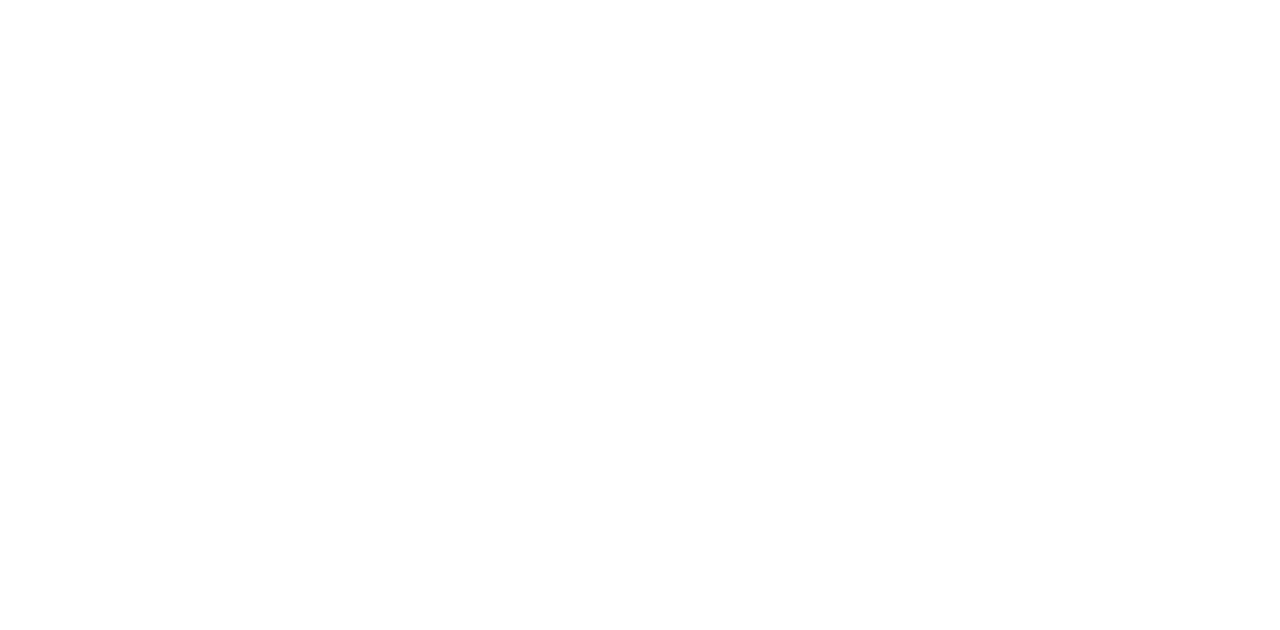
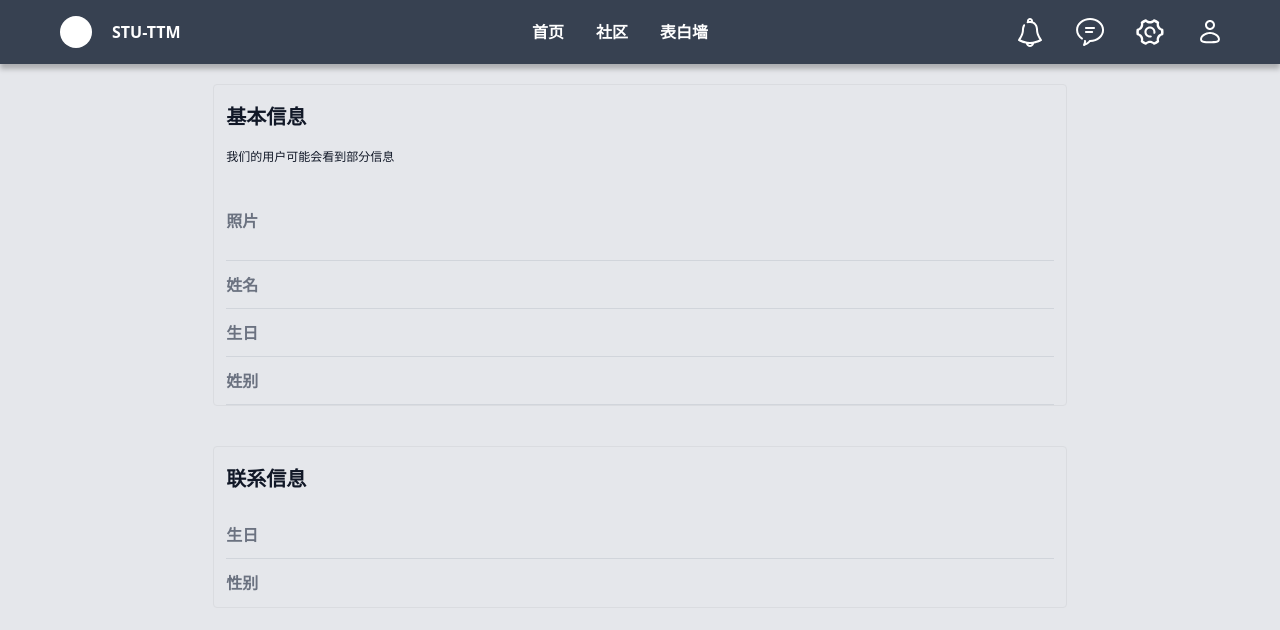
Before and after one commit to STU-TTM/TalkingToTheMoon-FrontEnd, a React (Create React App) app: page /personal in a window 1280 px wide. Before the commit this address had no page. Shown: the top 630 px of the page. Built offline with nearby package versions, Linux system fonts and the light colour scheme.

Commit message:
添加了个人信息页面，修改了utils的位置

```diff
--- a/src/App.js
+++ b/src/App.js
@@ -5,6 +5,7 @@ import CommunityListPage from "./pages/CommunityListPage";
 import Home from "./pages/Home";
 import { CSSTransition } from "react-transition-group";
 import MeetYou from "./pages/MeetYou";
+import Personal from "./pages/Personal";
 import MeetyouDetail from "./component/MeetyouDetail";
 
 export const ToastContext = React.createContext(undefined);
@@ -43,6 +44,7 @@ export default function App() {
           <Route path="/community" element={<CommunityListPage />}></Route>
           <Route path="/meetYou" element={<MeetYou />} />
           <Route path="/meetYou/:id" element={<MeetyouDetail />} />
+          <Route path="/personal" element={<Personal />} />
         </Routes>
       </ToastContext.Provider>
     </BrowserRouter>
--- a/src/component/MeetyouCard/index.js
+++ b/src/component/MeetyouCard/index.js
@@ -1,6 +1,6 @@
 import React, { useState } from "react";
 import { Link } from "react-router-dom";
-import fixBug from "../utils/fixImgUrlBug";
+import fixBug from "../../utils/fixImgUrlBug";
 
 export default function Index(props) {
   const [hoverOrNot, setHoverOrNot] = useState("hidden");
--- a/src/component/Navbar/index.js
+++ b/src/component/Navbar/index.js
@@ -15,7 +15,7 @@ export default function Index(props) {
         style={{ boxShadow: "0px 5px 5px rgba(0, 0, 0, 0.25)" }}
       >
         {/* navbar-left */}
-        <div className="h-full w-auto flex justify-center items-center">
+        <Link className="h-full w-auto flex justify-center items-center" to="/">
           <div className="w-8 h-8 mx-5 rounded-full bg-white"></div>
           <div
             className="w-32 h-8 text-base font-bold text-white"
@@ -23,7 +23,7 @@ export default function Index(props) {
           >
             STU-TTM
           </div>
-        </div>
+        </Link>
         {/* navbar-middle */}
         <div className="flex justify-around items-center h-full w-52 font-bold">
           <Link
@@ -124,7 +124,10 @@ export default function Index(props) {
             </svg>
           </div>
           {/* 用户 */}
-          <div className="rounded-full overflow-hidden mx-3 w-8 h-8 ">
+          <Link
+            className="rounded-full overflow-hidden mx-3 w-8 h-8 "
+            to="/personal"
+          >
             <svg
               t="1639106558848"
               class="icon"
@@ -141,7 +144,7 @@ export default function Index(props) {
                 p-id="6310"
               ></path>
             </svg>
-          </div>
+          </Link>
         </div>
       </div>
       {props.children}
--- a/src/pages/LoginAndRegist/index.js
+++ b/src/pages/LoginAndRegist/index.js
@@ -2,8 +2,8 @@ import { useState, useEffect, useContext } from "react";
 import Navbar from "../../component/Navbar";
 import IdentifyCodePage from "../../component/IdentifyCodePage";
 import { CSSTransition } from "react-transition-group";
-import Require from "../../component/utils/request";
-import { LOGIN, REGISTER } from "../../component/utils/pathMap";
+import Require from "../../utils/request";
+import { LOGIN, REGISTER } from "../../utils/pathMap";
 import { ToastContext } from "../../App";
 import { useNavigate } from "react-router-dom";
 import axios from "axios";
--- /dev/null
+++ b/src/pages/Personal/index.js
@@ -0,0 +1,81 @@
+import React from "react";
+import Navbar from "../../component/Navbar";
+
+function Item(props) {
+  return (
+    <div className="hover:bg-gray-300 hover:bg-opacity-20 transition-all px-3 cursor-pointer">
+      <div
+        className="border-b border-gray-300 h-12 text-gray-500 font-serif font-semibold"
+        style={{ lineHeight: "3rem" }}
+      >
+        <div className="text-gray-500 font-serif font-semibold">
+          {props.label}
+        </div>
+      </div>
+    </div>
+  );
+}
+
+export default function Index() {
+  return (
+    <Navbar fullscreen>
+      <div className="flex flex-col justify-center items-center ">
+        {/* 基本信息板块 */}
+        <div
+          className="border rounded w-8/12 my-5"
+          style={{ borderColor: "#dadce0" }}
+        >
+          <div
+            className="border-gray-300 h-24 text-gray-900 text-xl font-serif font-semibold px-3 "
+            style={{ lineHeight: "4rem" }}
+          >
+            基本信息
+            <div className="text-xs font-sans font-medium">
+              我们的用户可能会看到部分信息
+            </div>
+          </div>
+          <div className="hover:bg-gray-300 hover:bg-opacity-20 transition-all px-3">
+            <div
+              className="border-b border-gray-300 h-20 text-gray-500 font-serif font-semibold"
+              style={{ lineHeight: "5rem" }}
+            >
+              照片
+            </div>
+          </div>
+          <Item label="姓名"></Item>
+          <Item label="生日"></Item>
+          <Item label="姓别"></Item>
+        </div>
+
+        {/* 联系信息 */}
+        <div
+          className=" border rounded w-8/12 my-5"
+          style={{ borderColor: "#dadce0" }}
+        >
+          <div
+            className=" border-gray-300 h-16 text-gray-900 text-xl font-serif font-semibold px-3"
+            style={{ lineHeight: "4rem" }}
+          >
+            联系信息
+          </div>
+          <div className="hover:bg-gray-300 hover:bg-opacity-20 transition-all px-3">
+            <div
+              className="border-b border-gray-300 h-12 text-gray-500 font-serif font-semibold "
+              style={{ lineHeight: "3rem" }}
+            >
+              <div className="text-gray-500 font-serif font-semibold">生日</div>
+            </div>
+          </div>
+          <div className="hover:bg-gray-300 hover:bg-opacity-20 transition-all px-3">
+            <div
+              className="border-b h-12 text-gray-500 font-serif font-semibold "
+              style={{ lineHeight: "3rem" }}
+            >
+              <div className="text-gray-500 font-serif font-semibold">性别</div>
+            </div>
+          </div>
+        </div>
+      </div>
+    </Navbar>
+  );
+}
--- a/src/component/utils/request.js
+++ b/src/utils/request.js
@@ -1,6 +1,5 @@
 import axios from "axios";
-
-// const instance = axios.create({ baseURL: "http://139.196.97.69:8080/" });
+// http://120.24.228.79:8080/swagger-ui.html
 const instance = axios.create({ baseURL: "", timeout: 10000 });
 
 const foo = {
```
Also changed, not shown: src/pages/CommunityListPage/index.js (+3 -7 lines), src/pages/MeetYou/index.js (+2 -6 lines), src/utils/fixImgUrlBug.js (renamed from src/component/utils/fixImgUrlBug.js), src/utils/pathMap.js (renamed from src/component/utils/pathMap.js).
